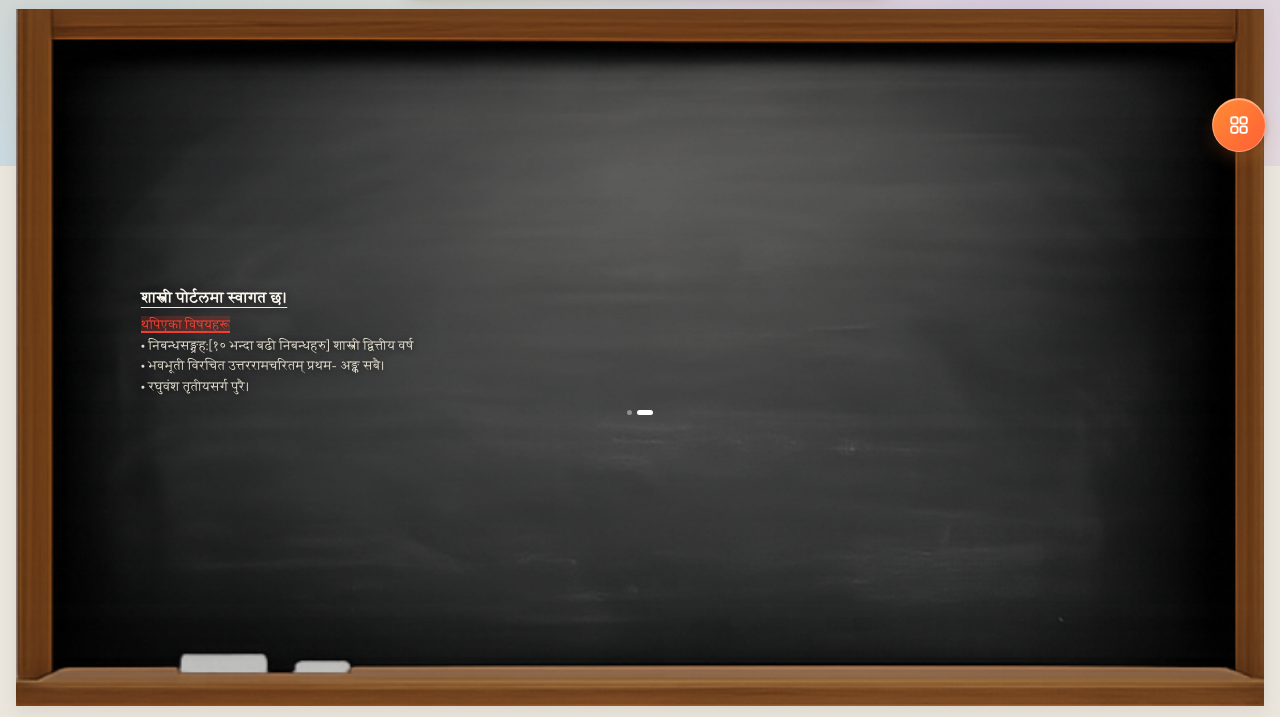
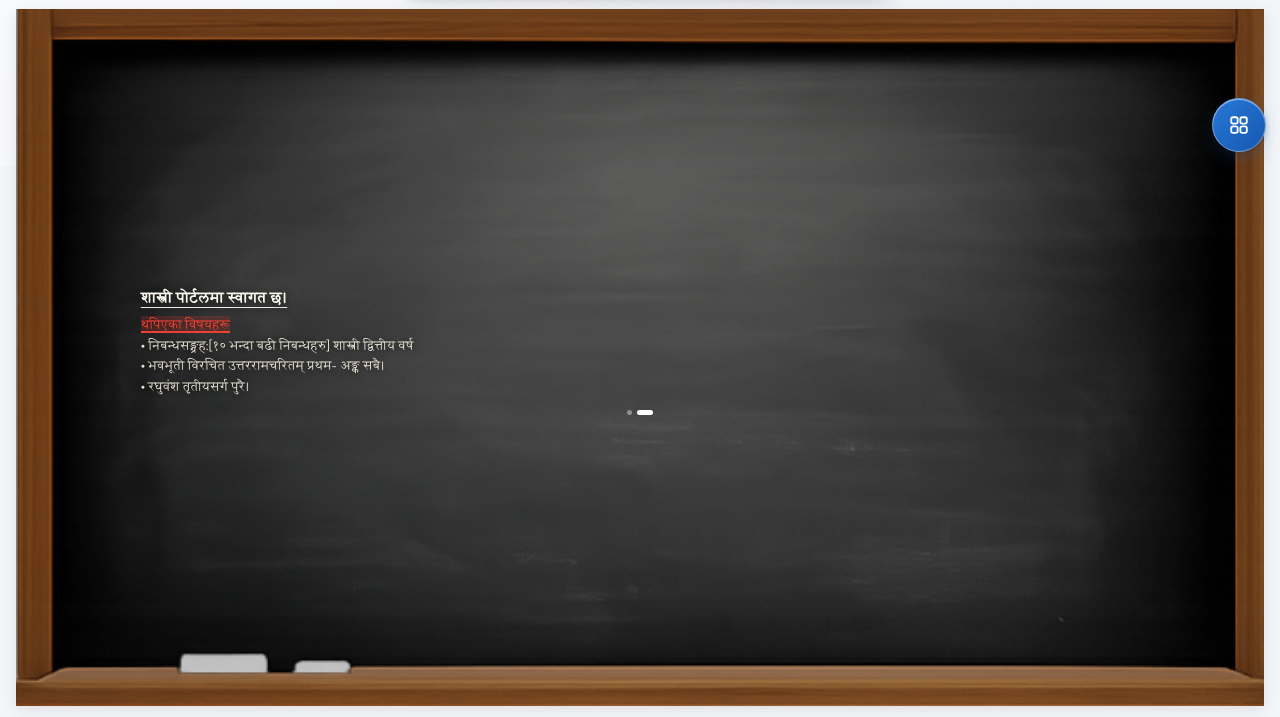
Before and after one commit to pratikadhikari98/Shastri_Portal, a plain HTML site: page index.html in a window 1280 px wide. Shown: the part 634-1351 px from the top of the page. Drawn offline with Linux system fonts and the light colour scheme; a web font is replaced by a local one.

Commit message:
Single white theme; remove theme/dark options from the menu

```diff
--- a/css/style.css
+++ b/css/style.css
@@ -2437,3 +2437,35 @@ body { padding-bottom: calc(14px + env(safe-area-inset-bottom, 0px)); }
 .pdf-page:not(.done)::before { content: attr(data-n); position: absolute; inset: 0; display: flex; align-items: center; justify-content: center;
   font: 800 3.4rem/1 var(--font); color: rgba(0,0,0,0.10); pointer-events: none; }
 .pdf-page img { opacity: 1; transition: opacity 0.18s ease-out; }
+
+
+/* ═══ सेतो थिम (एउटै, स्थायी) ═══ */
+[data-theme="white"] {
+  --accent:        #2878D8;
+  --accent-2:      #1558B0;
+  --accent-glow:   rgba(40,120,216,0.25);
+  --mesh-a:        #FFFFFF;
+  --mesh-b:        #F6F8FC;
+  --mesh-c:        #FFFFFF;
+  --mesh-d:        #F1F4F9;
+  --bg:            #F5F6F9;
+  --surface:       rgba(255,255,255,0.88);
+  --surface-b:     rgba(255,255,255,0.95);
+  --surface-high:  rgba(255,255,255,0.98);
+  --surface-modal: rgba(255,255,255,0.96);
+  --surface-opaque: rgba(255,255,255,0.99);
+  --nav-bg:        rgba(255,255,255,0.55);
+  --header-bg:     rgba(255,255,255,0.94);
+  --input-bg:      rgba(255,255,255,0.92);
+  --border:        rgba(20,32,56,0.12);
+  --divider:       rgba(20,32,56,0.08);
+  --shadow:        rgba(20,32,56,0.10);
+  --shadow-lg:     rgba(20,32,56,0.20);
+  --island:        rgba(18,24,38,0.92);
+  --island-border: rgba(255,255,255,0.16);
+  --text-1:        #121722;
+  --text-2:        #364152;
+  --text-3:        #6A7586;
+  --text-4:        #AEB6C3;
+  --scheme:        light;
+}
--- a/index.html
+++ b/index.html
@@ -38,7 +38,7 @@
   <link rel="icon" type="image/png" sizes="48x48" href="images/icon-512.png">
   <link rel="shortcut icon" type="image/png" href="images/icon-512.png">
   <link rel="apple-touch-icon" href="images/icon-512.png">
-  <meta name="theme-color" content="#FF6835">
+  <meta name="theme-color" content="#FFFFFF">
 
   <!-- ══ Structured data — Google ले साइटको नाम ठ्याक्कै चिनोस् भनेर (og:site_name मात्रले नपुगेको देखियो) ══ -->
   <script type="application/ld+json">
@@ -69,7 +69,7 @@
   <!-- ★ Apply theme + font BEFORE rendering (prevent FOUC) -->
   <script>
     (function(){
-      var t = localStorage.getItem('sp_theme') || 'light';
+      var t = 'white';   // एउटै सेतो थिम
       document.documentElement.setAttribute('data-theme', t);
       document.documentElement.style.colorScheme = (t === 'dark') ? 'dark' : 'light';
 
@@ -113,24 +113,6 @@
     <div class="dots-menu-wrap">
       <button class="hdr-btn" id="dotsBtn" title="थप विकल्प" data-i18n-title="more_options">⋮</button>
       <div class="dots-menu" id="dotsMenu">
-
-        <!-- Theme section -->
-        <div class="dm-section">
-          <div class="dm-label">🎨 <span data-i18n="dm_theme">Theme छान्नुस्</span></div>
-          <div class="theme-dots" id="themeDots"></div>
-        </div>
-
-        <!-- Dark mode toggle -->
-        <div class="dm-section" style="padding-top:6px;border-top:1px solid var(--divider)">
-          <div class="dm-item">
-            <div class="dm-item-ico">🌙</div>
-            <div>
-              <div class="dm-item-name" data-i18n="dm_dark_mode">रात्रि मोड</div>
-              <div class="dm-item-sub" data-i18n="dm_dark_sub">Midnight Dark theme</div>
-            </div>
-            <div class="dm-tog" id="darkMenuTog"><div class="dm-tog-k"></div></div>
-          </div>
-        </div>
 
         <!-- Language -->
         <div class="dm-section" style="padding-top:6px;border-top:1px solid var(--divider)">
--- a/js/main.js
+++ b/js/main.js
@@ -10,7 +10,7 @@ const App = {
   yearId: null,
   subjectId: null,
   _booting: true, // boot/restore सकिने बित्तिकै false हुन्छ — यो हुँदासम्म nav indicator कुनै animation बिना सिधै सही ठाउँमा बस्छ
-  theme: localStorage.getItem('sp_theme') || 'light',
+  theme: 'white',
   fontSize: 14,   // १४px मा लक
   lang: localStorage.getItem('sp_lang') || 'ne',
   notes: JSON.parse(localStorage.getItem('sp_notes') || '[]'),
@@ -215,6 +215,7 @@ function makeFallback() {
    THEME  ← KEY FIX
    ════════════════════════════════════ */
 function applyTheme(t, save=true) {
+  t = 'white'; save = false;   // एउटै सेतो थिम — बदल्न मिल्दैन
   if (save) {   // प्रयोगकर्ताले थीम बदल्दा मात्र नरम रङ-परिवर्तन (सधैं होइन)
     const root = document.documentElement;
     root.classList.add('theme-switching');
```
Also changed, not shown: manifest.json.
